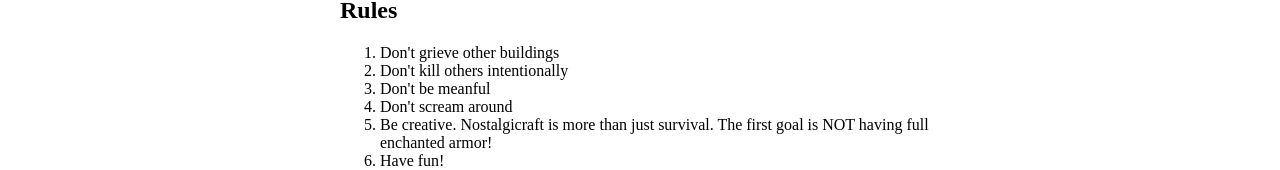
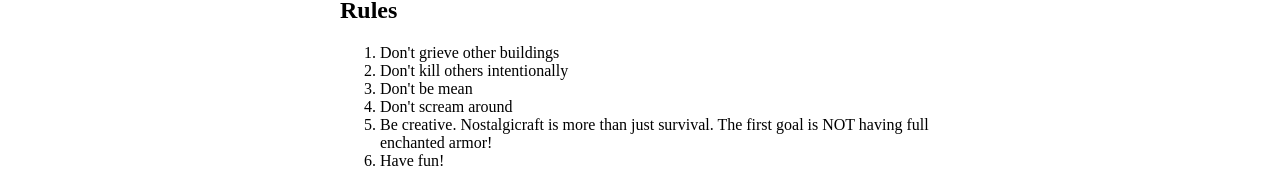
Before and after one commit to Placeblock/nostalgicraft-web, a React (Vite) app: page / in a window 1280 px wide. Shown: the part 2239-2409 px from the top of the page. Built offline with nearby package versions, Linux system fonts and the light colour scheme; a web font is replaced by a local one.

Commit message:
Corrected mistakes

```diff
--- a/src/App.tsx
+++ b/src/App.tsx
@@ -25,7 +25,7 @@
               What are you going to build? What marks will you leave behind that make the sprouting land even more admirable than anyone would have thought?<br />
               But be careful of the dark. As calm as the world looks, things change when the protecting sun sets and the hazardous night draws in.
               Monsters will lurk in the shadows casted by the moon no matter how safe you feel and you should strive hard to survive.
-              Come and experience this adventure with your own eys, be creative, bring your friends, have fun!<br />
+              Come and experience this adventure with your own eyes, be creative, bring your friends, have fun!<br />
               Yours sincerely<br />
               <b>Felix</b>
             </p>
@@ -56,7 +56,7 @@
             <ol>
               <li>Don't grieve other buildings</li>
               <li>Don't kill others intentionally</li>
-              <li>Don't be meanful</li>
+              <li>Don't be mean</li>
               <li>Don't scream around</li>
               <li>Be creative. Nostalgicraft is more than just survival. The first goal is NOT having full enchanted armor!</li>
               <li>Have fun!</li>
```
